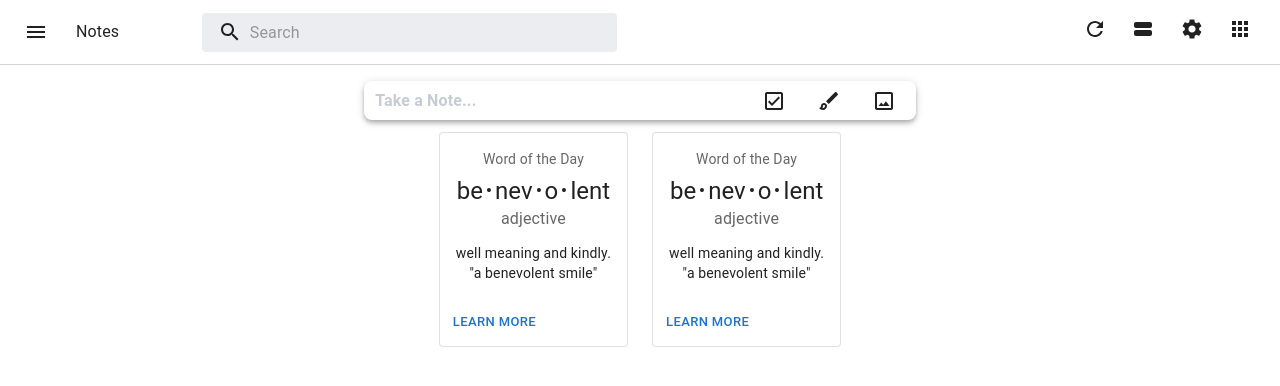
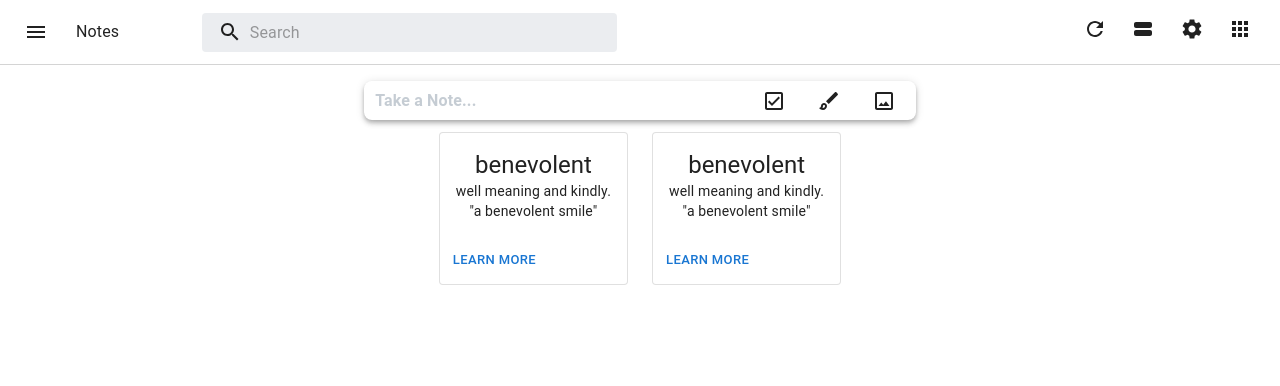
Before and after one commit to CandleCoder/material_ui_todo_react, a React (Create React App) app: page / in a window 1280 px wide. Shown: the top 386 px of the page. Built offline with nearby package versions, Linux system fonts and the light colour scheme.

Commit message:
Added changes

```diff
--- a/src/Components/ContentContainer.js
+++ b/src/Components/ContentContainer.js
@@ -1,11 +1,9 @@
 import * as React from 'react';
 import CssBaseline from '@mui/material/CssBaseline';
 import Container from '@mui/material/Container';
-import data from '../Data/TodoData.json';
 import TakeANoteContainer from './TakeANoteComponent';
 
 export default function ContentContainer() {
-	console.log(data);
 	return (
 		<React.Fragment>
 			<CssBaseline />
--- a/src/Components/NotePaperComponent.js
+++ b/src/Components/NotePaperComponent.js
@@ -1,17 +1,12 @@
-import Box from '@mui/material/Box';
 import Card from '@mui/material/Card';
 import CardActions from '@mui/material/CardActions';
 import CardContent from '@mui/material/CardContent';
 import Button from '@mui/material/Button';
 import Typography from '@mui/material/Typography';
-
-const bull = (
-	<Box component="span" sx={{ display: 'inline-block', mx: '2px', transform: 'scale(0.8)' }}>
-		•
-	</Box>
-);
+import data from '../Data/TodoData.json';
 
 export default function NotePaperComponent() {
+	console.log(data);
 	return (
 		<Card
 			variant="outlined"
@@ -22,14 +17,8 @@ export default function NotePaperComponent() {
 			}}
 		>
 			<CardContent>
-				<Typography sx={{ fontSize: 14 }} color="text.secondary" gutterBottom>
-					Word of the Day
-				</Typography>
 				<Typography variant="h5" component="div">
-					be{bull}nev{bull}o{bull}lent
-				</Typography>
-				<Typography sx={{ mb: 1.5 }} color="text.secondary">
-					adjective
+					benevolent
 				</Typography>
 				<Typography variant="body2">
 					well meaning and kindly.
```
